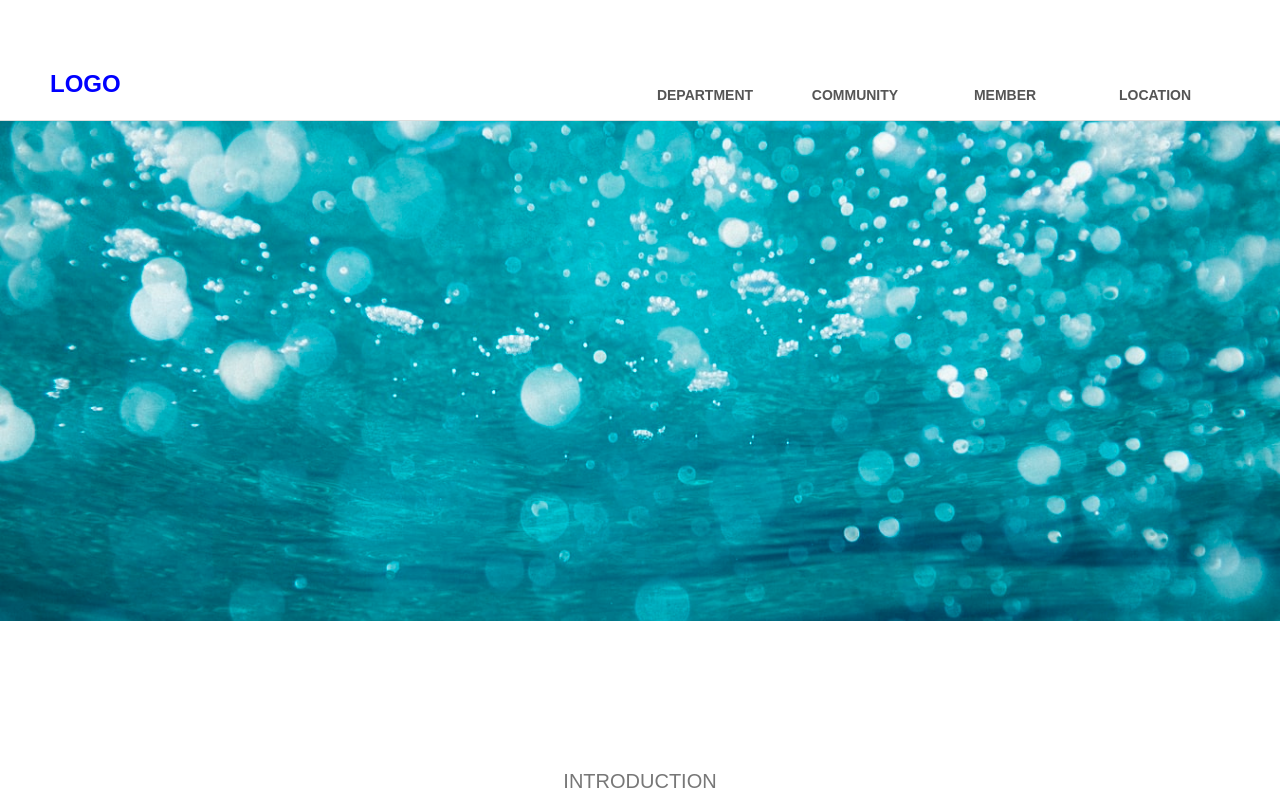
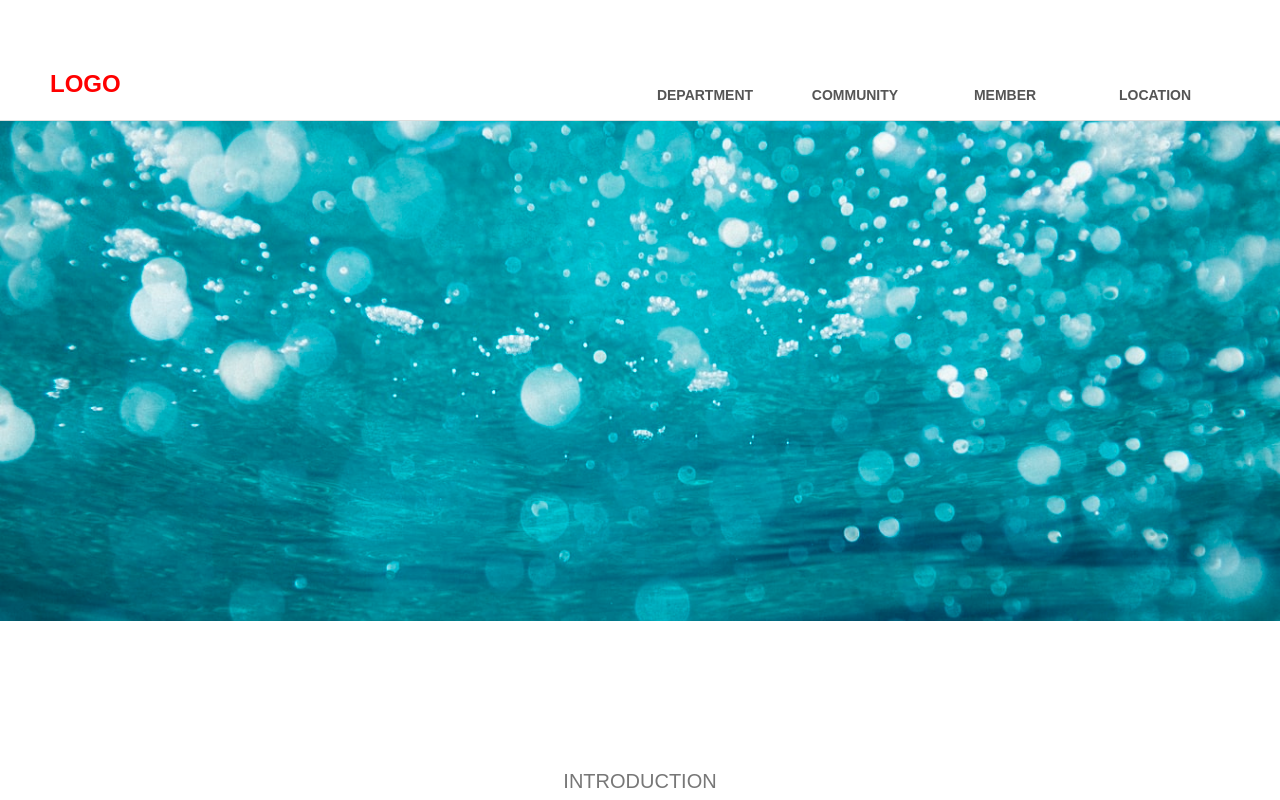
Before and after one commit to sunghyun83/gulp_july, a plain HTML site: page src/main/index.html in a window 1280 px wide. Shown: the top 800 px of the page. Drawn offline with nearby package versions, Linux system fonts and the light colour scheme; files that its build step writes are made by us from their sources; files whose address does not match are found by name.

Commit message:
seventh commit

```diff
--- a/src/main/header/_header.scss
+++ b/src/main/header/_header.scss
@@ -7,7 +7,7 @@
         h1 {
             position:absolute; left:0px; bottom:20px;
             a{
-                font:bold 24px/1 'arial'; color:blue;
+                font:bold 24px/1 'arial'; color:red;
             }
         }
 
```
